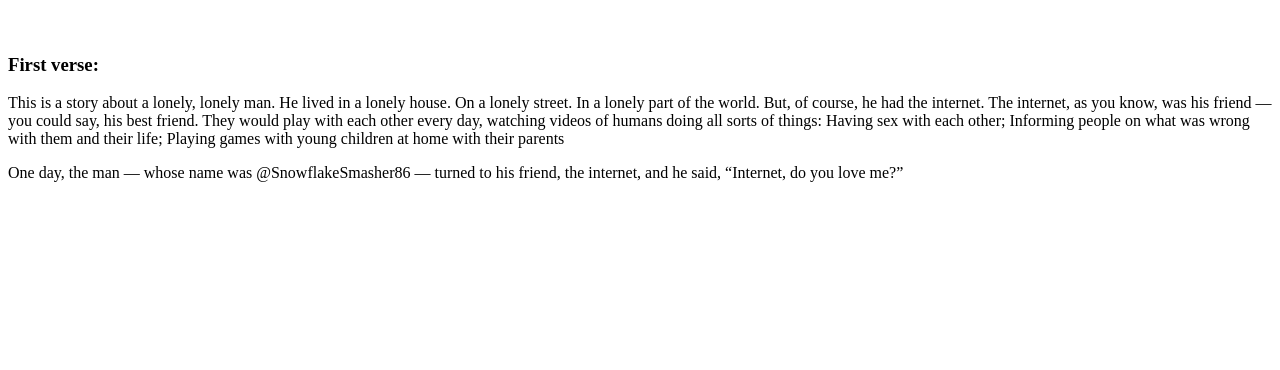
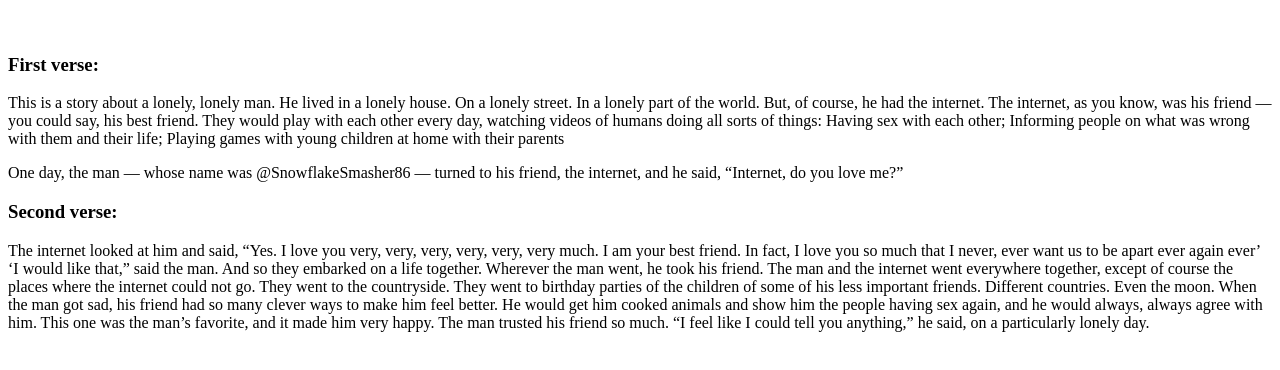
Before and after one commit to danielmark0116/learning-git-2, a plain HTML site: page index.html in a window 1280 px wide. Shown: the part 110-480 px from the top of the page. Drawn offline with Linux system fonts and the light colour scheme.

Commit message:
Add second verse

```diff
--- a/index.html
+++ b/index.html
@@ -17,5 +17,10 @@
     <p>
         One day, the man — whose name was @SnowflakeSmasher86 — turned to his friend, the internet, and he said, “Internet, do you love me?”</p>
     </p>
+    <h3>Second verse:</h3>
+    <p>
+        The internet looked at him and said, “Yes. I love you very, very, very, very, very, very much. I am your best friend. In fact, I love you so much that I never, ever want us to be apart ever again ever’
+‘I would like that,” said the man. And so they embarked on a life together. Wherever the man went, he took his friend. The man and the internet went everywhere together, except of course the places where the internet could not go. They went to the countryside. They went to birthday parties of the children of some of his less important friends. Different countries. Even the moon. When the man got sad, his friend had so many clever ways to make him feel better. He would get him cooked animals and show him the people having sex again, and he would always, always agree with him. This one was the man’s favorite, and it made him very happy. The man trusted his friend so much. “I feel like I could tell you anything,” he said, on a particularly lonely day.
+    </p>
 </body>
 </html>
```
